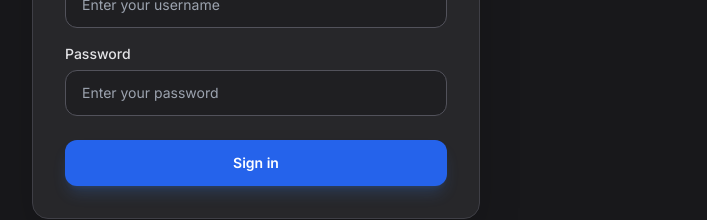
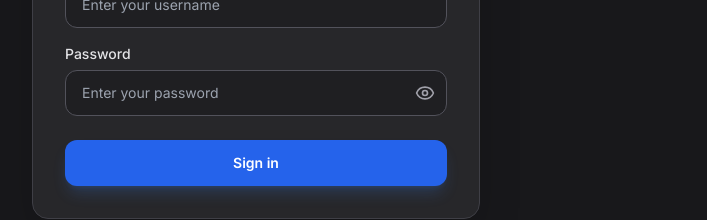
Before and after one commit to shafiullahshafin/ShareEat, a React (Vite) app in the folder frontend/: page /login in a window 1280 px wide. Shown: the part 444-664 px from the top of the page, without its empty margins (384-1091 px from the left). Built offline with nearby package versions, Linux system fonts and the light colour scheme.

Commit message:
Add password visibility toggle (Eye icon) to Login page

```diff
--- a/frontend/src/components/Login.jsx
+++ b/frontend/src/components/Login.jsx
@@ -2,13 +2,14 @@
 import React, { useState } from 'react';
 import { useNavigate, Link } from 'react-router-dom';
 import { useAuth } from '../context/AuthContext';
-import { Leaf } from 'lucide-react';
+import { Leaf, Eye, EyeOff } from 'lucide-react';
 
 const Login = () => {
   const [formData, setFormData] = useState({
     username: '',
     password: '',
   });
+  const [showPassword, setShowPassword] = useState(false);
   const [error, setError] = useState('');
   const { login } = useAuth();
   const navigate = useNavigate();
@@ -90,17 +91,26 @@
               <label htmlFor="password" className="block text-sm font-medium text-dark-300 mb-1.5">
                 Password
               </label>
+              <div className="relative">
                 <input
                   id="password"
                   name="password"
-                type="password"
+                  type={showPassword ? "text" : "password"}
                   required
                   autoComplete="current-password"
-                className="appearance-none block w-full px-4 py-3 border border-dark-600 placeholder-dark-500 text-white bg-dark-900/50 rounded-xl focus:outline-none focus:ring-2 focus:ring-brand-500 focus:border-transparent transition-all sm:text-sm"
+                  className="appearance-none block w-full px-4 py-3 border border-dark-600 placeholder-dark-500 text-white bg-dark-900/50 rounded-xl focus:outline-none focus:ring-2 focus:ring-brand-500 focus:border-transparent transition-all sm:text-sm pr-10"
                   placeholder="Enter your password"
                   value={formData.password}
                   onChange={handleChange}
                 />
+                <button
+                  type="button"
+                  onClick={() => setShowPassword(!showPassword)}
+                  className="absolute inset-y-0 right-0 flex items-center pr-3 text-dark-400 hover:text-white transition-colors"
+                >
+                  {showPassword ? <EyeOff className="h-5 w-5" /> : <Eye className="h-5 w-5" />}
+                </button>
+              </div>
             </div>
           </div>
 
```
Lines whose indentation alone changed are shown as unchanged.
